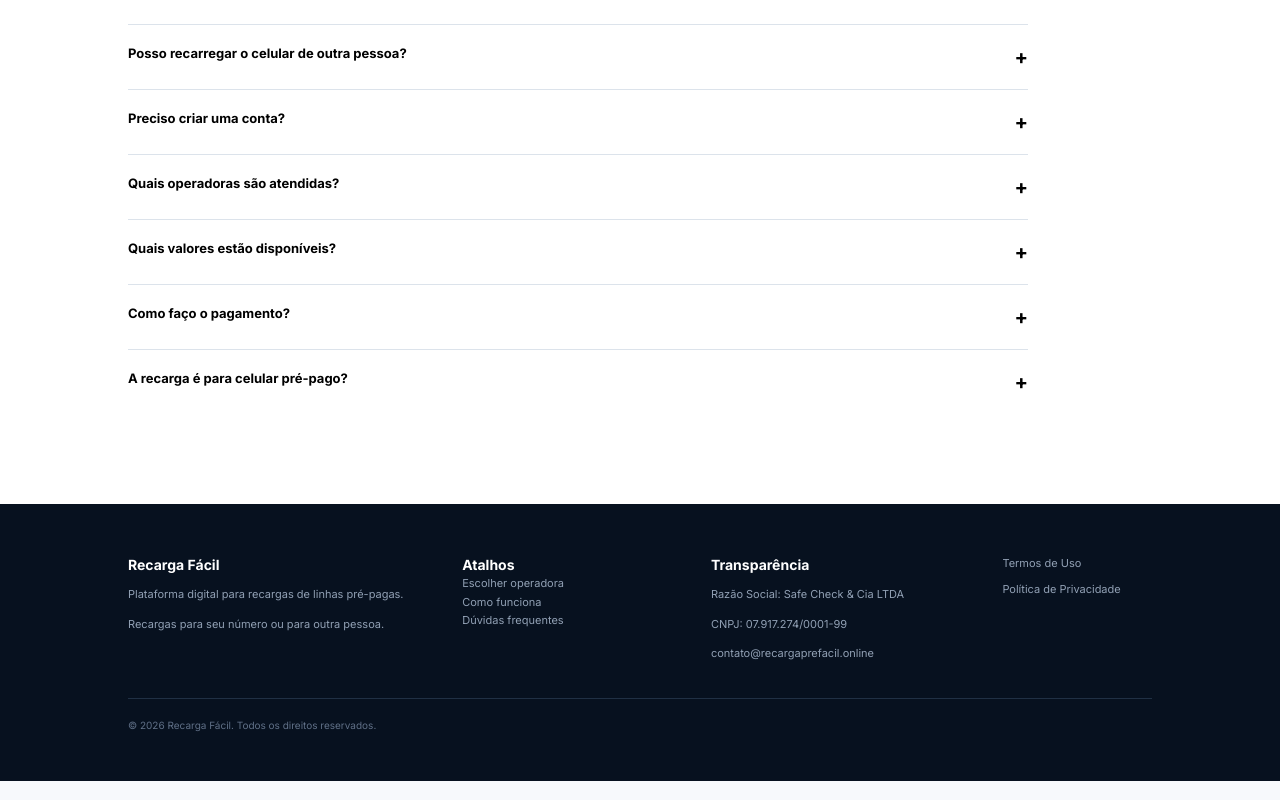
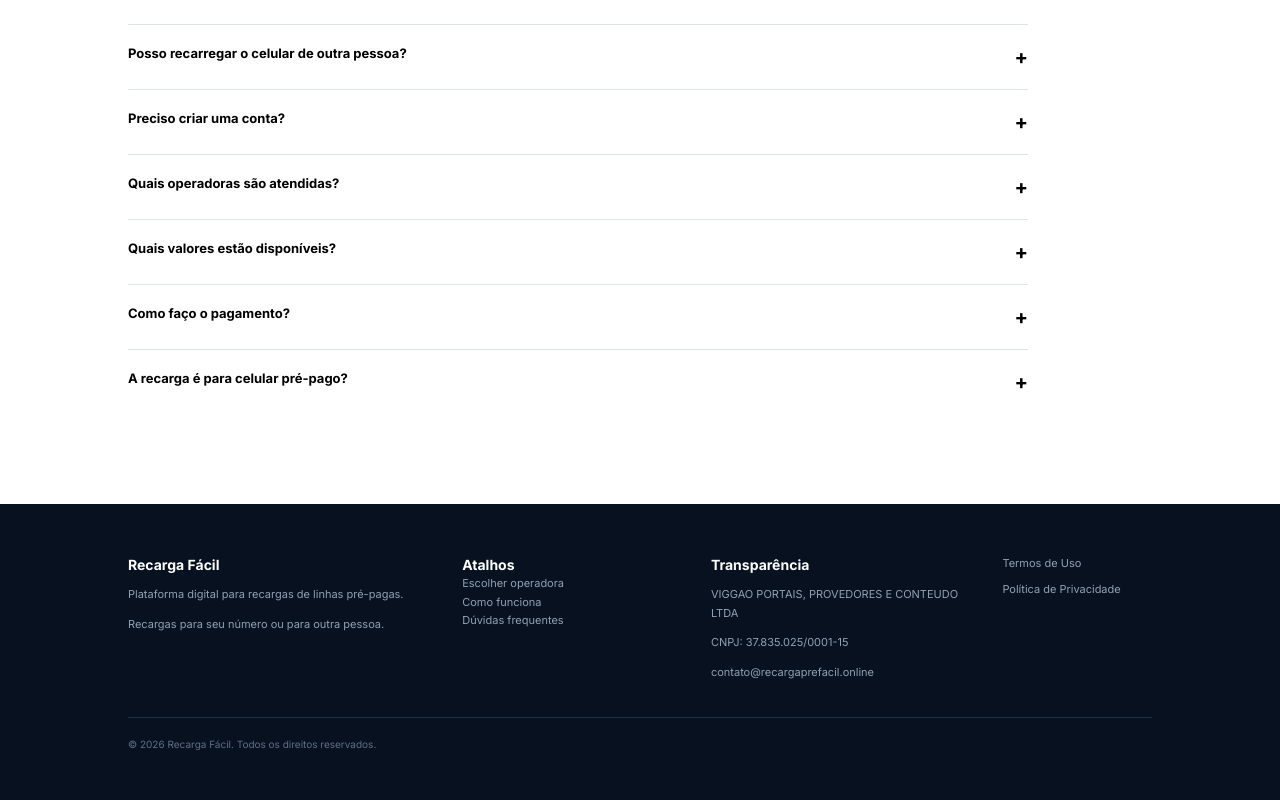
Before and after one commit to renatoforexob-sketch/recargapreonline, a React (Vite) app: page / in a window 1280 px wide. Shown: the part 3624-4424 px from the top of the page. Built offline with nearby package versions, Linux system fonts and the light colour scheme.

Commit message:
Update company information in main.jsx

```diff
--- a/src/main.jsx
+++ b/src/main.jsx
@@ -274,8 +274,8 @@ function Footer() {
 
       <div>
         <strong>Transparência</strong>
-        <p>Razão Social: Safe Check & Cia LTDA</p>
-        <p>CNPJ: 07.917.274/0001-99</p>
+        <p>VIGGAO PORTAIS, PROVEDORES E CONTEUDO LTDA</p>
+        <p>CNPJ: 37.835.025/0001-15</p>
         <a href={`mailto:${CUSTOMER_EMAIL}`}>
           {CUSTOMER_EMAIL}
         </a>
```
